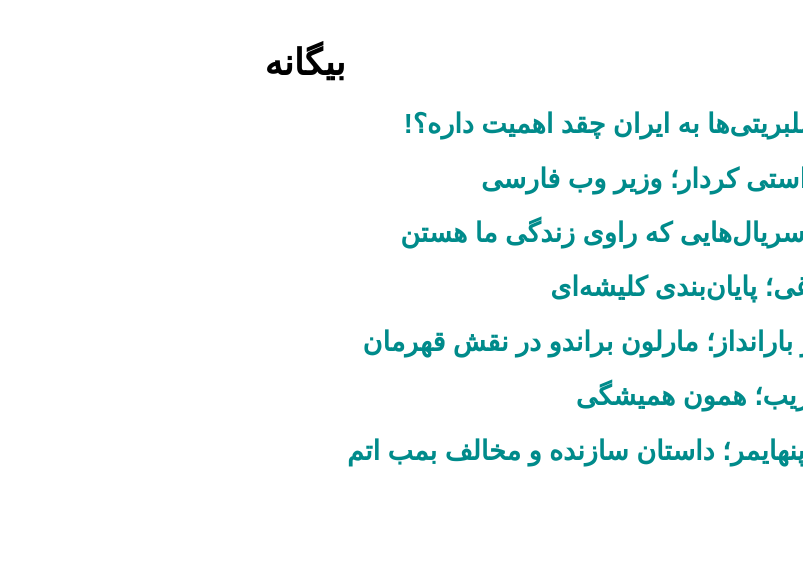
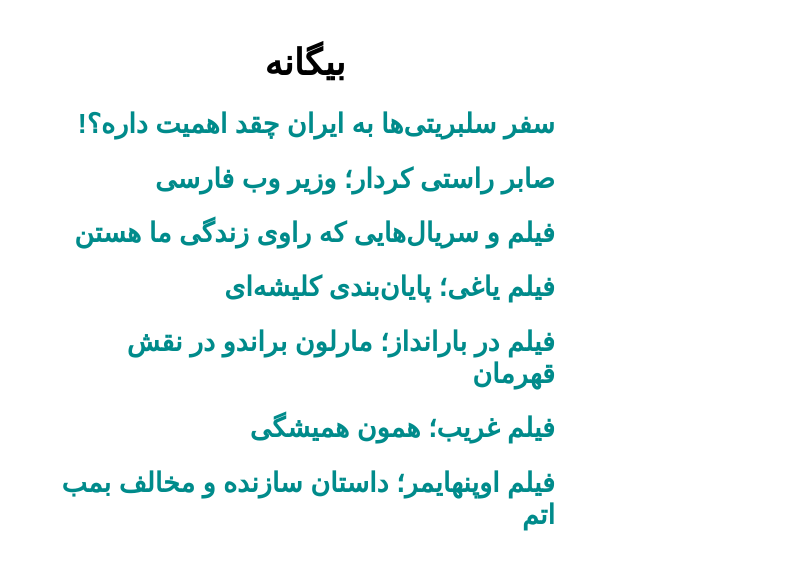
Before and after one commit to darkblog/darkblog.github.io, a Jekyll site: the page built from index.html, in a window 1280 px wide. Shown: the top 570 px of the page, without its empty margins (477-1280 px from the left). Built offline with Jekyll 4.4.1, drawn with Linux system fonts in a browser that asks for light colours.

Commit message:
Update index.html

```diff
--- a/index.html
+++ b/index.html
@@ -8,7 +8,7 @@
 <title>بیگانه</title>
 <meta name="description" content="بیگانه">
 <meta name="viewport" content="width=device-width">
-<style>body{font-family:sans-serif;font-size:large;margin:auto;padding:1em;max-width:90%}a{text-decoration:none;color:darkcyan}h1{text-align:center}</style>
+<style>body{font-family:sans-serif;font-size:large;margin:auto;padding:1em;max-width:500px}a{text-decoration:none;color:darkcyan}h1{text-align:center}</style>
 </head>
 <body>
 <h1>بیگانه</h1>
```
